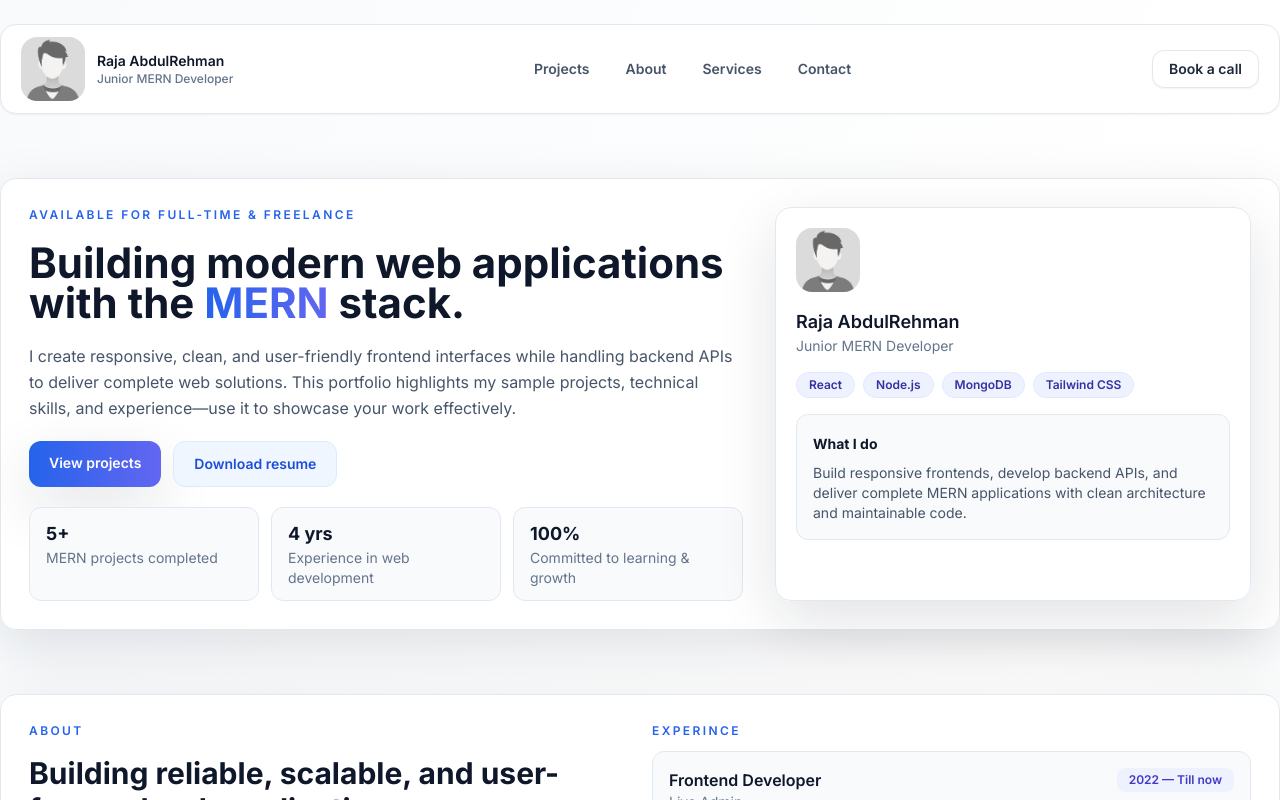
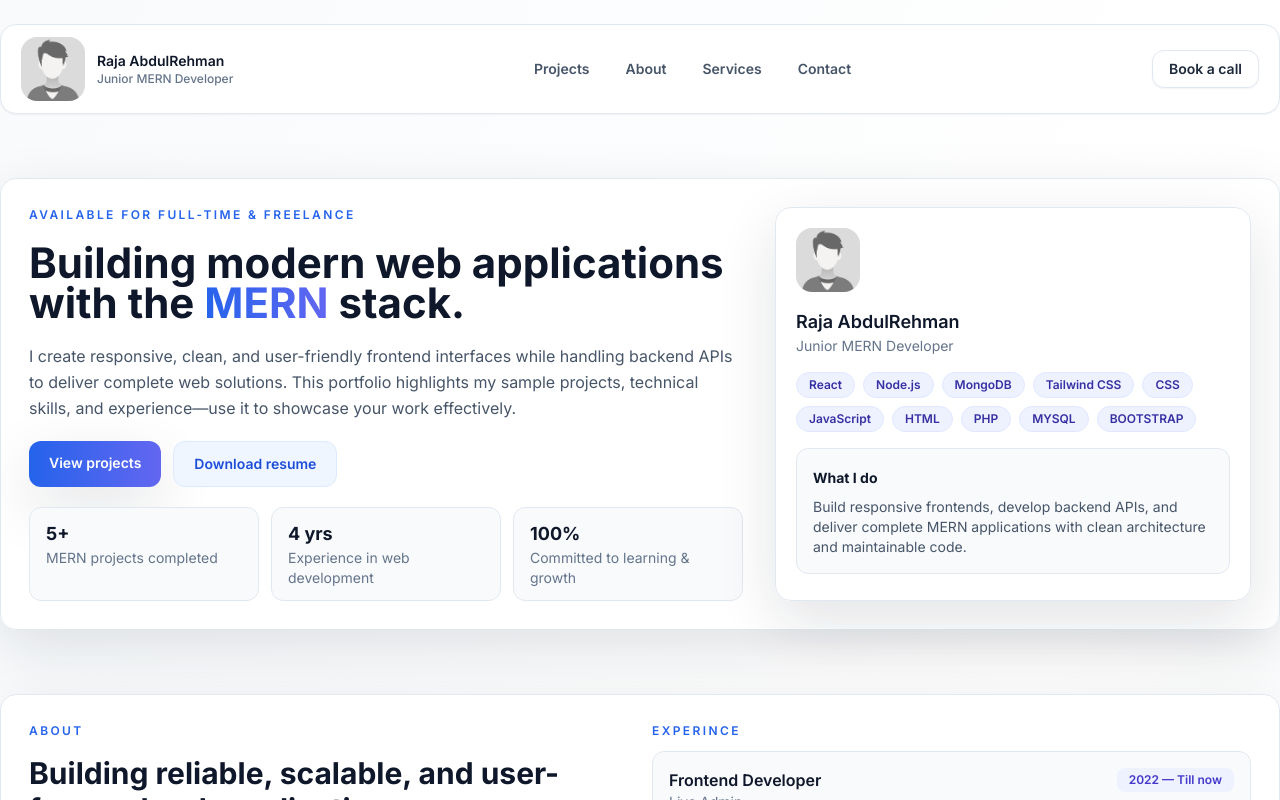
Before and after one commit to rbgraja/Portfolio, a React (Vite) app: page / in a window 1280 px wide. Shown: the top 800 px of the page. Built offline with nearby package versions, Linux system fonts and the light colour scheme; the HTML template or start-up script is replaced by a standard one.

Commit message:
Updated portfolio projects and fixed download link

```diff
--- a/src/App.jsx
+++ b/src/App.jsx
@@ -263,7 +263,7 @@ export default function App() {
     </div>
 
     <div className="flex flex-wrap gap-2">
-      {['React', 'Node.js', 'MongoDB', 'Tailwind CSS'].map((pill) => (
+      {['React', 'Node.js', 'MongoDB', 'Tailwind CSS','CSS','JavaScript','HTML','PHP','MYSQL','BOOTSTRAP'].map((pill) => (
         <span key={pill} className="pill">
           {pill}
         </span>
```
